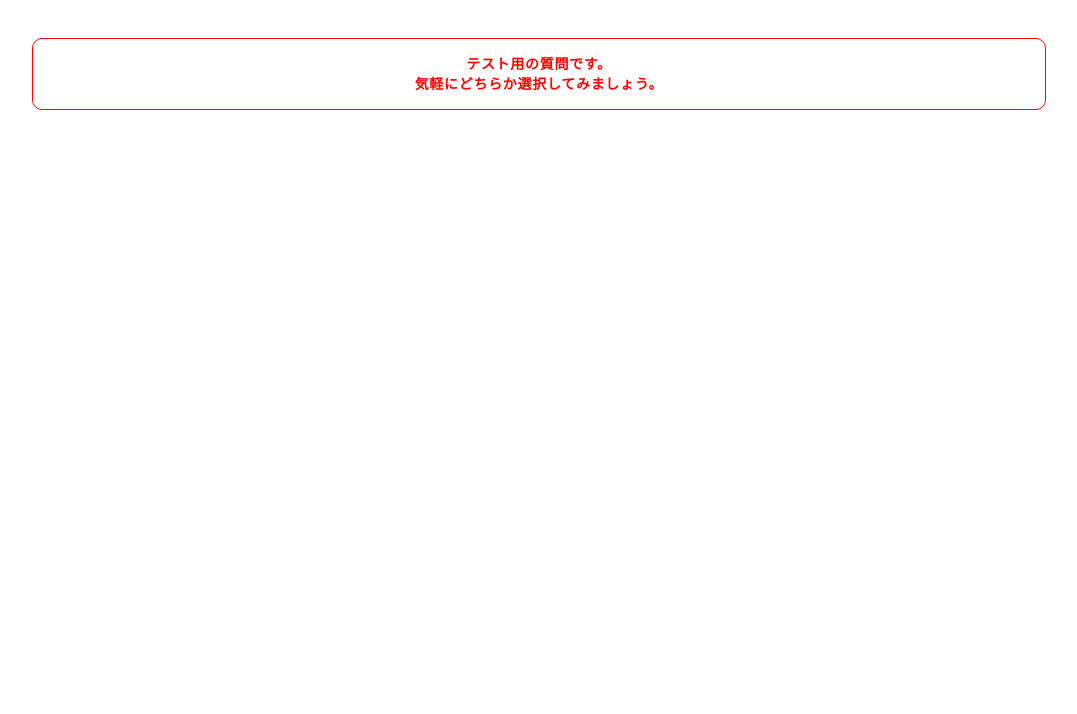
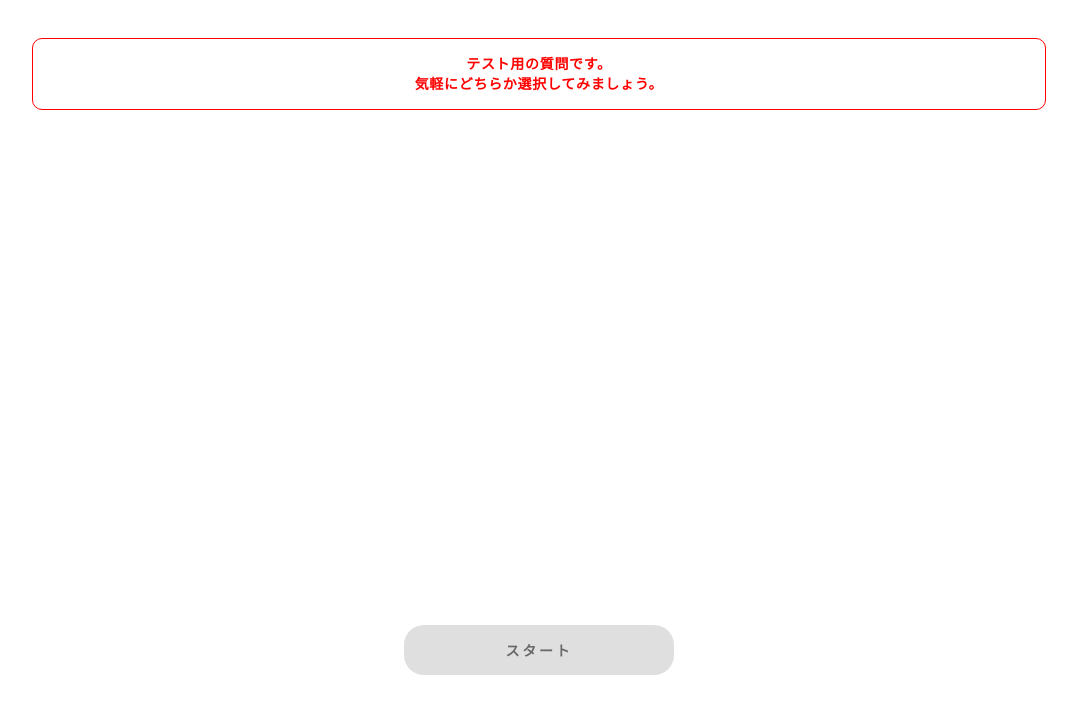
Before and after one commit to northernbird/rmi-which-demo-01, a React (Create React App) app: page /initial in a window 1280 px wide. Shown: the top 714 px of the page, without its empty margins (101-1178 px from the left). Built offline with nearby package versions, Linux system fonts and the light colour scheme.

Commit message:
Added new initial question page

```diff
--- a/src/initial/InitialPage.js
+++ b/src/initial/InitialPage.js
@@ -1,66 +1,26 @@
 import React from 'react';
 import { makeStyles } from '@material-ui/core/styles';
 import Typography from '@material-ui/core/Typography';
+import MessageBox from './components/MessageBox';
+import ContentBox from './components/ContentBox';
+import FooterBox from './components/FooterBox';
 
 const useStyles = makeStyles({
     StudioCanvas: {
         height: 'auto',
         'min-height': '100vh',
     },
-    flexPanel: {
-        'z-index': '0',
-        'flex-wrap': 'nowrap',
-        display: 'flex',
-        position: 'relative',
-        'flex-direction': 'column',
-        'align-content': 'center',
-        'align-items': 'center',
-    },
-    titleBox: {
-        display: 'flex',
-        'align-items': 'center',
-        'background': '#ffffff',
-        'border': 'solid 1px #ff0000',
-        'border-radius': '10px',
-        'flex': 'none',
-        'height': '70px',
-        'justify-content': 'center',
-        'margin': '30px 0px 0px 0px',
-        'width': '80%',
-        'max-width': '80%',
-        '-webkit-box-align': 'center'
-    },
-    titleContent: {
-        'color': '#ff0000',
-        'font-family': 'Lato',
-        'font-size': '14px',
-        'font-weight': '700',
-        'height': 'auto',
-        'letter-spacing': '0.05em',
-        'line-height': '1.4',
-        'margin': '0px 0px 0px 0px',
-        'text-align': 'center',
-        'width': 'auto',
-        'max-width': '100%',
-        'justify-content': 'center',
-    }
-
 });
 
 function InitialPage(props) {
     const classes = useStyles()
     return (
         <Typography component="div"  className={classes.StudioCanvas}>
-            <div className={classes.flexPanel}>
-                <div className= {classes.titleBox}>
-                    <p className={classes.titleContent}>
-                    テスト用の質問です。<br/>
-                    気軽にどちらか選択してみましょう。
-                    </p>
-                </div>
-            </div>
+            <MessageBox/>
+            <ContentBox/>
+            <FooterBox/>
         </Typography>
     );
 }
 
-export default InitialPage;
+export default InitialPage
--- /dev/null
+++ b/src/initial/components/ContentBox.js
@@ -0,0 +1,40 @@
+import React from 'react';
+import { makeStyles } from '@material-ui/core/styles';
+
+const useStyles = makeStyles({
+    sd: {
+        'align-content': 'flex-start',
+        'align-items': 'flex-start',
+        'background': '#FFFFFF',
+        'flex': 'none',
+        'flex-direction': 'row',
+        'flex-wrap': 'wrap',
+        'height': '465px',
+        'justify-content': 'center',
+        'margin': '25px 0px 0px 0px',
+        'overflow-x': 'hidden',
+        'overflow-y': 'hidden',
+        'padding': '0px 0px 0px 0px',
+        'width': '100%',
+        'max-width': '100%',
+        'z-index': '0',
+        'pointer-events': 'all',
+        '-webkit-overflow-scrolling': 'touch',
+        'display': 'flex',
+        'position': 'relative',
+        '-webkit-box-orient': 'vertical',
+        '-webkit-box-direction': 'normal',
+        '-webkit-box-align': 'center',
+        'overflow': 'hidden',
+    },
+});
+
+function ContentBox(props) {
+    const classes = useStyles()
+    return (
+        <div className={classes.sd}>
+        </div>
+    );
+}
+
+export default ContentBox;
--- /dev/null
+++ b/src/initial/components/FooterBox.js
@@ -0,0 +1,82 @@
+import React from 'react';
+import { makeStyles } from '@material-ui/core/styles';
+
+const useStyles = makeStyles({
+    flexPanel: {
+        'z-index': '0',
+        'flex-wrap': 'nowrap',
+        display: 'flex',
+        position: 'relative',
+        'flex-direction': 'column',
+        'align-content': 'center',
+        'align-items': 'center',
+    },
+    link: {
+        'align-content': 'center',
+        'align-items': 'center',
+        'background': '#dfdfdf',
+        'border-radius': '20px',
+        'box-shadow': 'none',
+        'flex': 'none',
+        'flex-direction': 'column',
+        'flex-wrap': 'nowrap',
+        'height': '50px',
+        'justify-content': 'center',
+        'margin': '25px 0px 0px 0px',
+        'padding': '0px 0px 0px 0px',
+        'width': '270px',
+        'max-width': '100%',
+        'z-index': '0',
+        'pointer-events': 'all',
+        '-webkit-overflow-scrolling': 'touch',
+        'display': 'flex',
+        'position': 'relative',
+        '-webkit-box-orient': 'vertical',
+        '-webkit-box-direction': 'normal',
+        '-webkit-box-align': 'center',
+        'overflow': 'hidden',
+        'text-decoration': 'none',
+    },
+
+    p: {
+        'color': '#686868',
+        'font-family': 'Lato',
+        'font-size': '14px',
+        'font-weight': '700',
+        'height': 'auto',
+        'letter-spacing': '0.2em',
+        'text-align': 'center',
+        'width': 'auto',
+        'max-width': '100%',
+        'justify-content': 'center',
+        'display': 'flex',
+        '-webkit-box-orient': 'horizontal',
+        '-webkit-box-direction': 'normal',
+        'flex-direction': 'row',
+        '-webkit-box-align': 'center',
+        'align-items': 'center',
+        'align-content': 'center',
+        '-webkit-box-pack': 'center',
+        'overflow': 'visible',
+        'z-index': '0',
+        'pointer-events': 'all',
+        'flex-wrap': 'nowrap',
+        '-webkit-overflow-scrolling': 'touch',
+        'position': 'relative',
+        cursor: 'pointer',
+
+    }
+});
+
+function FooterBox(props) {
+    const classes = useStyles()
+    return (
+        <div className={classes.flexPanel}>
+            <a href="/live/EXawVAZqDr/1" className={classes.link}>
+                <p className={classes.p}>スタート</p>
+            </a>
+        </div>
+    );
+}
+
+export default FooterBox;
--- /dev/null
+++ b/src/initial/components/MessageBox.js
@@ -0,0 +1,59 @@
+import React from 'react';
+import { makeStyles } from '@material-ui/core/styles';
+
+const useStyles = makeStyles({
+    flexPanel: {
+        'z-index': '0',
+        'flex-wrap': 'nowrap',
+        display: 'flex',
+        position: 'relative',
+        'flex-direction': 'column',
+        'align-content': 'center',
+        'align-items': 'center',
+    },
+    titleBox: {
+        display: 'flex',
+        'align-items': 'center',
+        'background': '#ffffff',
+        'border': 'solid 1px #ff0000',
+        'border-radius': '10px',
+        'flex': 'none',
+        'height': '70px',
+        'justify-content': 'center',
+        'margin': '30px 0px 0px 0px',
+        'width': '80%',
+        'max-width': '80%',
+        '-webkit-box-align': 'center'
+    },
+    titleContent: {
+        'color': '#ff0000',
+        'font-family': 'Lato',
+        'font-size': '14px',
+        'font-weight': '700',
+        'height': 'auto',
+        'letter-spacing': '0.05em',
+        'line-height': '1.4',
+        'margin': '0px 0px 0px 0px',
+        'text-align': 'center',
+        'width': 'auto',
+        'max-width': '100%',
+        'justify-content': 'center',
+    }
+
+});
+
+function MessageBox(props) {
+    const classes = useStyles()
+    return (
+        <div className={classes.flexPanel}>
+            <div className= {classes.titleBox}>
+                <p className={classes.titleContent}>
+                    テスト用の質問です。<br/>
+                    気軽にどちらか選択してみましょう。
+                </p>
+            </div>
+        </div>
+    );
+}
+
+export default MessageBox;
```
Also changed, not shown: src/initial/post/Submitter.js (added, +44 -0 lines).
